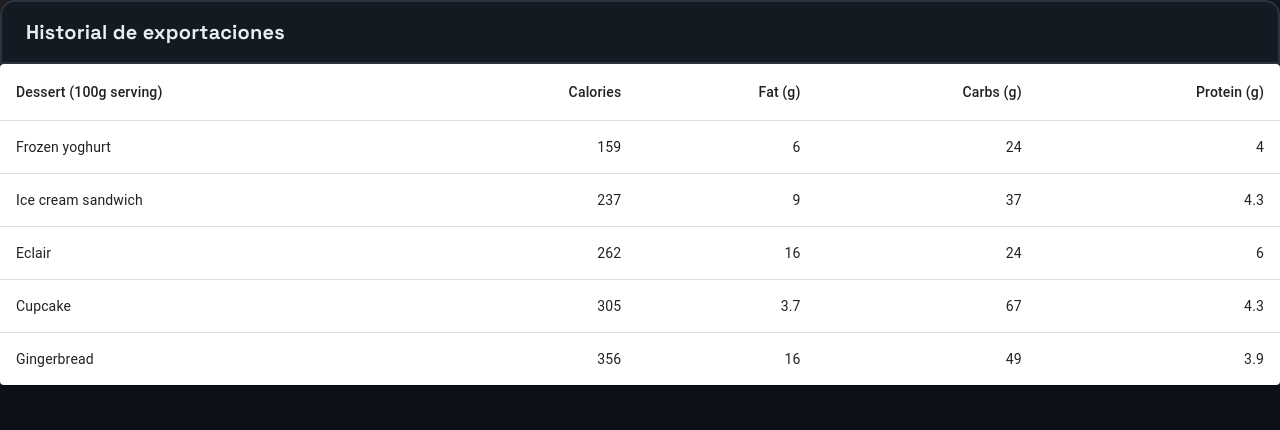
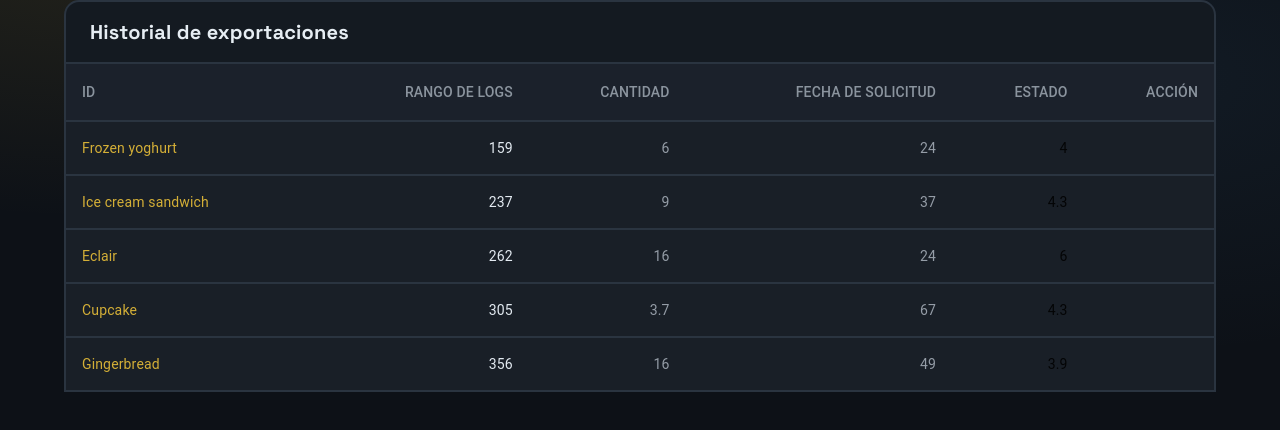
Before and after one commit to johanP051/honeymetrics-v2-frontend-universidad, a React (Vite) app: page /logs in a window 1280 px wide. Shown: the top 430 px of the page. Built offline with nearby package versions, Linux system fonts and the light colour scheme; no server answers.

Commit message:
feat(logs): add design to the cells

```diff
--- a/src/pages/Logs/logs.jsx
+++ b/src/pages/Logs/logs.jsx
@@ -9,8 +9,8 @@ import Paper from '@mui/material/Paper';
 import Toolbar from "@mui/material/Toolbar";
 import Typography from "@mui/material/Typography";
 
-function createData(name, calories, fat, carbs, protein) {
-  return { name, calories, fat, carbs, protein };
+function createData(id, rangelogs, cuantity, date_request, state, action) {
+  return {id, rangelogs, cuantity, date_request, state, action};
 }
 
 const TablaHeaderToolbar = () =>  {
@@ -34,32 +34,31 @@ const rows = [
 export default function logs() {
   return (
     <>
-
     <TablaHeaderToolbar/>
-    <TableContainer component={Paper}>
+    <TableContainer className={styles.tabla} component={Paper} elevation={0} square>
       <Table sx={{ minWidth: 650 }} aria-label="simple table">
         <TableHead>
-          <TableRow>
-            <TableCell>Dessert (100g serving)</TableCell>
-            <TableCell align="right">Calories</TableCell>
-            <TableCell align="right">Fat&nbsp;(g)</TableCell>
-            <TableCell align="right">Carbs&nbsp;(g)</TableCell>
-            <TableCell align="right">Protein&nbsp;(g)</TableCell>
+          <TableRow id={styles.subcolumnasLayout}>
+            <TableCell>ID</TableCell>
+            <TableCell align="right">RANGO DE LOGS</TableCell>
+            <TableCell align="right">CANTIDAD</TableCell>
+            <TableCell align="right">FECHA DE SOLICITUD</TableCell>
+            <TableCell align="right">ESTADO</TableCell>
+            <TableCell align="right">ACCIÓN</TableCell>
           </TableRow>
         </TableHead>
         <TableBody>
           {rows.map((row) => (
-            <TableRow
-              key={row.name}
+            <TableRow id={styles.tuplas}
+              key={row.id}
               sx={{ '&:last-child td, &:last-child th': { border: 0 } }}
             >
-              <TableCell component="th" scope="row">
-                {row.name}
-              </TableCell>
-              <TableCell align="right">{row.calories}</TableCell>
-              <TableCell align="right">{row.fat}</TableCell>
-              <TableCell align="right">{row.carbs}</TableCell>
-              <TableCell align="right">{row.protein}</TableCell>
+              <TableCell component="th" scope="row">{row.id}</TableCell>
+              <TableCell component="rango" align="right">{row.rangelogs}</TableCell>
+              <TableCell component="ctfc" align="right">{row.cuantity}</TableCell>
+              <TableCell component="ctfc" align="right">{row.date_request}</TableCell>
+              <TableCell align="right">{row.state}</TableCell>
+              <TableCell align="right">{row.action}</TableCell>
             </TableRow>
           ))}
         </TableBody>
--- a/src/pages/Logs/logs.module.css
+++ b/src/pages/Logs/logs.module.css
@@ -1,14 +1,16 @@
 .body{
-    background-color: #141A21;
+    background: linear-gradient(top left #1E1C19 to bottom right #0D1117);
 }
 
 .headerBarra{
+    display: flex;
+    justify-self: center;
+    justify-content: flex-start;
     background-color: #141A21;
     border: 2px solid #2A3440;
     border-top-left-radius: 15px;
     border-top-right-radius: 15px;
-
-
+    min-width: 90vw;
 }
 
 
@@ -18,3 +20,37 @@
     font-size: 20px !important;
     color: #e6edf3;
 }
+
+.tabla{
+    display: flex;
+    justify-self: center;
+    max-width: 90vw;
+}
+
+#subcolumnasLayout{
+    background-color: #1B212B;
+    border: 2px solid #2A3440;
+    border-top: 2px;
+    border-radius: 0px;
+}
+
+#subcolumnasLayout > th{
+    color: #8B949E;
+}
+
+#tuplas{
+    background-color: #191F27;
+    border: 2px solid #2A3440;
+}
+
+#tuplas > th{
+    color: #D4AF37;
+}
+
+#tuplas > rango{
+    color: #E3EAF1;
+}
+
+#tuplas > ctfc{
+    color: #959DA7;
+}
```
